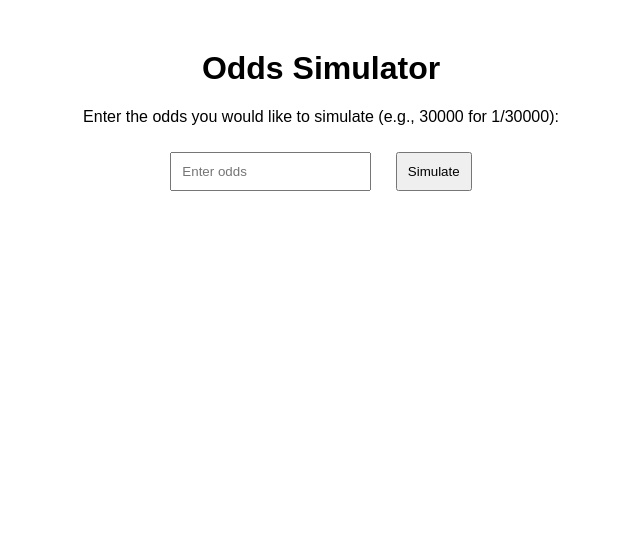
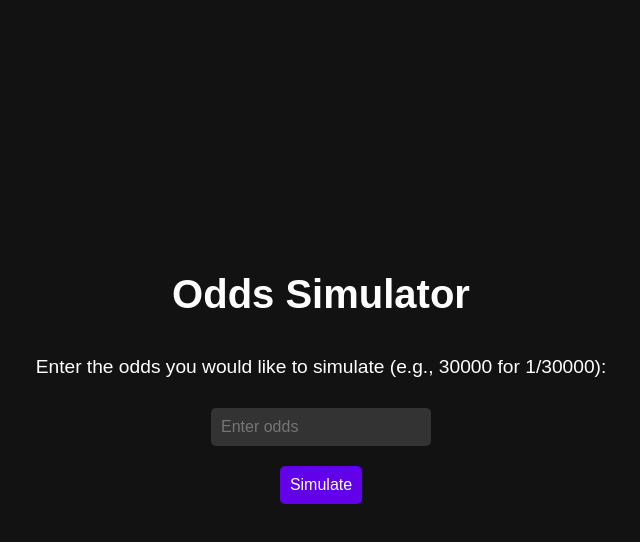
Before and after one commit to Pointfit/odds-simulator, a plain HTML site: page index.html in a window 1280 px wide. Shown: the whole page, without its empty margins (319-959 px from the left). Drawn offline with Linux system fonts and the light colour scheme.

Commit message:
Update index.html

```diff
--- a/index.html
+++ b/index.html
@@ -6,13 +6,48 @@
     <title>Odds Simulator</title>
     <style>
         body {
-            font-family: Arial, sans-serif;
-            text-align: center;
-            margin: 50px;
+            background-color: #121212;
+            color: #ffffff;
+            font-family: 'Arial', sans-serif;
+            display: flex;
+            flex-direction: column;
+            justify-content: center;
+            align-items: center;
+            height: 100vh;
+            margin: 0;
+        }
+        h1 {
+            margin-bottom: 20px;
+            font-size: 2.5em;
+        }
+        p {
+            margin-bottom: 20px;
+            font-size: 1.2em;
         }
         input, button {
             padding: 10px;
             margin: 10px;
+            border-radius: 5px;
+            border: none;
+            font-size: 1em;
+        }
+        input {
+            width: 200px;
+            background-color: #333333;
+            color: #ffffff;
+        }
+        button {
+            background-color: #6200ea;
+            color: #ffffff;
+            cursor: pointer;
+            transition: background-color 0.3s ease;
+        }
+        button:hover {
+            background-color: #3700b3;
+        }
+        #result {
+            margin-top: 20px;
+            font-size: 1.2em;
         }
     </style>
 </head>
```
